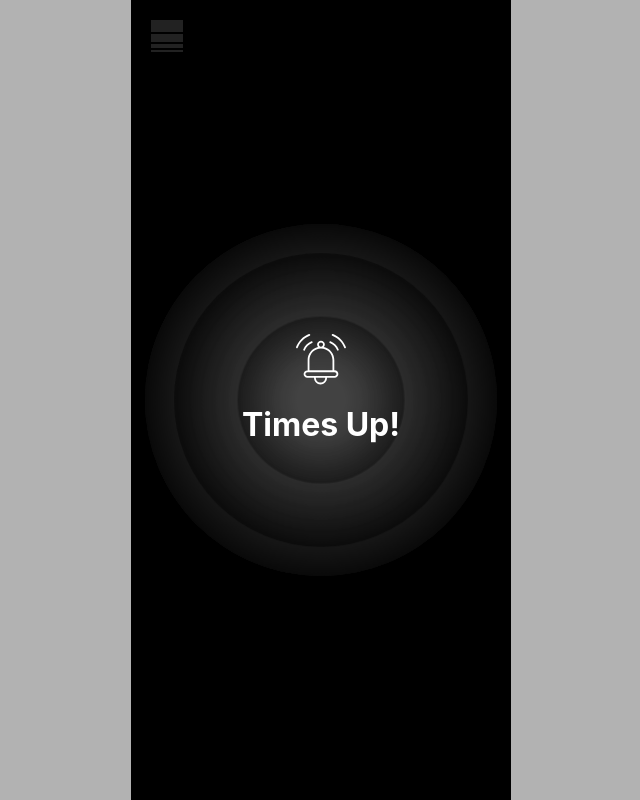
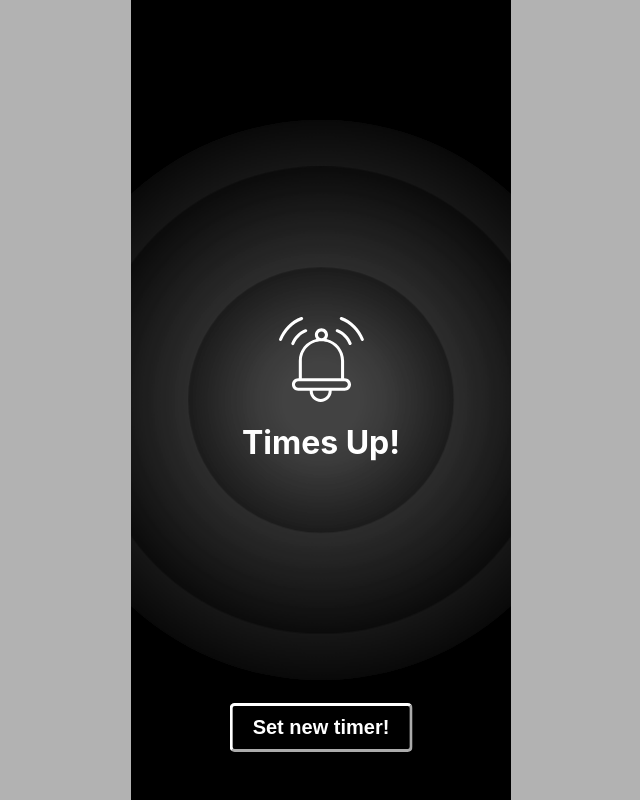
Before and after one commit to Rindertanijk1997/timer-app, a React (Create React App) app: page /alarm-view in a window 1280 px wide. Shown: the whole page, without its empty margins (319-959 px from the left). Built offline with nearby package versions, Linux system fonts and the light colour scheme.

Commit message:
alarmwiew done

```diff
--- a/src/App.jsx
+++ b/src/App.jsx
@@ -1,6 +1,5 @@
-// src/App.js
 import React from 'react';
-import { BrowserRouter as Router, Routes, Route } from 'react-router-dom';
+import { BrowserRouter as Router, Routes, Route, useLocation } from 'react-router-dom';
 import { TimerProvider } from './components/TimerContext';
 import Loading from './components/Loading/Loading';
 import SetTimer from './components/SetTimer/SetTimer';
@@ -16,19 +15,33 @@ const App = () => {
       <TimerProvider>
         <div className="app-container">
           <div className="mobile-screen">
-            <NavMenu /> {/* Lägg till NavMenu här */}
-            <Routes>
-              <Route path="/" element={<Loading />} />
-              <Route path="/set-timer" element={<SetTimer />} />
-              <Route path="/digital-timer" element={<DigitalTimer />} />
-              <Route path="/analog-timer" element={<AnalogTimer />} />
-              <Route path="/alarm-view" element={<AlarmView />} />
-            </Routes>
+            <AppContent /> {/* Flytta huvudinnehållet till en separat komponent */}
           </div>
         </div>
       </TimerProvider>
     </Router>
   );
-}
+};
+
+const AppContent = () => {
+  const location = useLocation(); // useLocation måste vara här inuti Router-komponenten
+
+  // Definiera vilka vägar där NavMenu ska visas
+  const routesWithNavMenu = ['/set-timer', '/digital-timer', '/analog-timer', '/nav-menu'];
+
+  return (
+    <>
+      {/* Visa NavMenu endast om den aktuella rutten finns i arrayen */}
+      {routesWithNavMenu.includes(location.pathname) && <NavMenu />}
+      <Routes>
+        <Route path="/" element={<Loading />} />
+        <Route path="/set-timer" element={<SetTimer />} />
+        <Route path="/digital-timer" element={<DigitalTimer />} />
+        <Route path="/analog-timer" element={<AnalogTimer />} />
+        <Route path="/alarm-view" element={<AlarmView />} />
+      </Routes>
+    </>
+  );
+};
 
 export default App;
--- a/src/components/AlarmView/AlarmView.css
+++ b/src/components/AlarmView/AlarmView.css
@@ -11,7 +11,7 @@
 }
 
 .alarm-icon {
-    width: 50px;
+    width: 85px;
     height: auto;
     z-index: 1;
     position: relative; /* Låter vågorna centreras kring denna */
@@ -31,11 +31,31 @@
     flex-direction: column;
     justify-content: center;
     align-items: center;
-    width: 22rem;
-    height: 22rem;
+    width: 35rem;
+    height: 35rem;
     background: radial-gradient(circle, rgb(67, 67, 67) 20%, rgba(0, 0, 0, 1) 80%);
     border-radius: 50%;
     transform: translate(-50%, -50%) scale(0);
     z-index: 0;
     animation: wave 4s infinite ease-in-out;
 }
+
+.alarm_button {
+    position: absolute;
+    bottom: 3rem;
+    left: 50%;
+    transform: translateX(-50%);
+}
+
+.alarm_button button {
+    padding: 10px 20px; /* Minskat padding för att förhindra att knappen blir för hög */
+    font-size: 20px;
+    font-weight: 600;
+    color: #ffffff;
+    background-color: black;
+    border-width: 3px;
+    border-color: rgb(255, 255, 255);
+    border-radius: 5px;
+    cursor: pointer;
+    white-space: nowrap;
+}
--- a/src/components/AlarmView/AlarmView.jsx
+++ b/src/components/AlarmView/AlarmView.jsx
@@ -1,5 +1,6 @@
 import React from 'react';
 import { motion, AnimatePresence } from 'framer-motion';
+import { useNavigate } from 'react-router-dom'; // Lägg till useNavigate
 import './AlarmView.css';
 import AlarmIcon from '../../Assets/alarmIcon.svg'; // Kontrollera sökvägen
 
@@ -11,6 +12,8 @@ const waveVariants = {
 
 const AlarmView = () => {
   const [waves, setWaves] = React.useState([]);
+  const navigate = useNavigate(); // Skapa navigate-funktionen
+
   const addWave = () => {
     setWaves(prev => [...prev, Date.now()]); // Använder timestamp som unik key
   };
@@ -36,6 +39,9 @@ const AlarmView = () => {
           />
         ))}
       </AnimatePresence>
+      <section className="alarm_button">
+        <button onClick={() => navigate('/set-timer')}>Set new timer!</button>
+      </section>
     </div>
   );
 };
```
